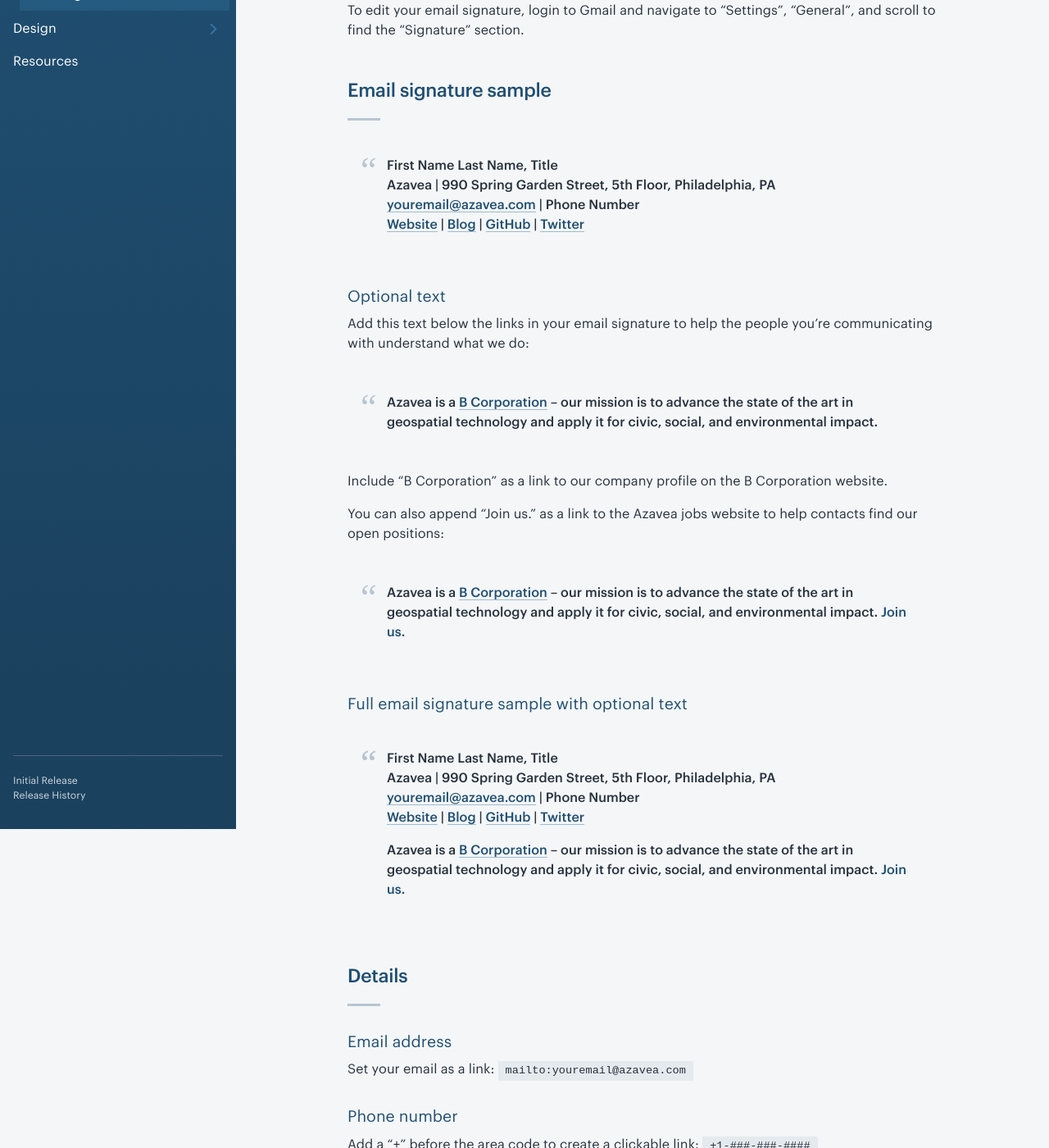
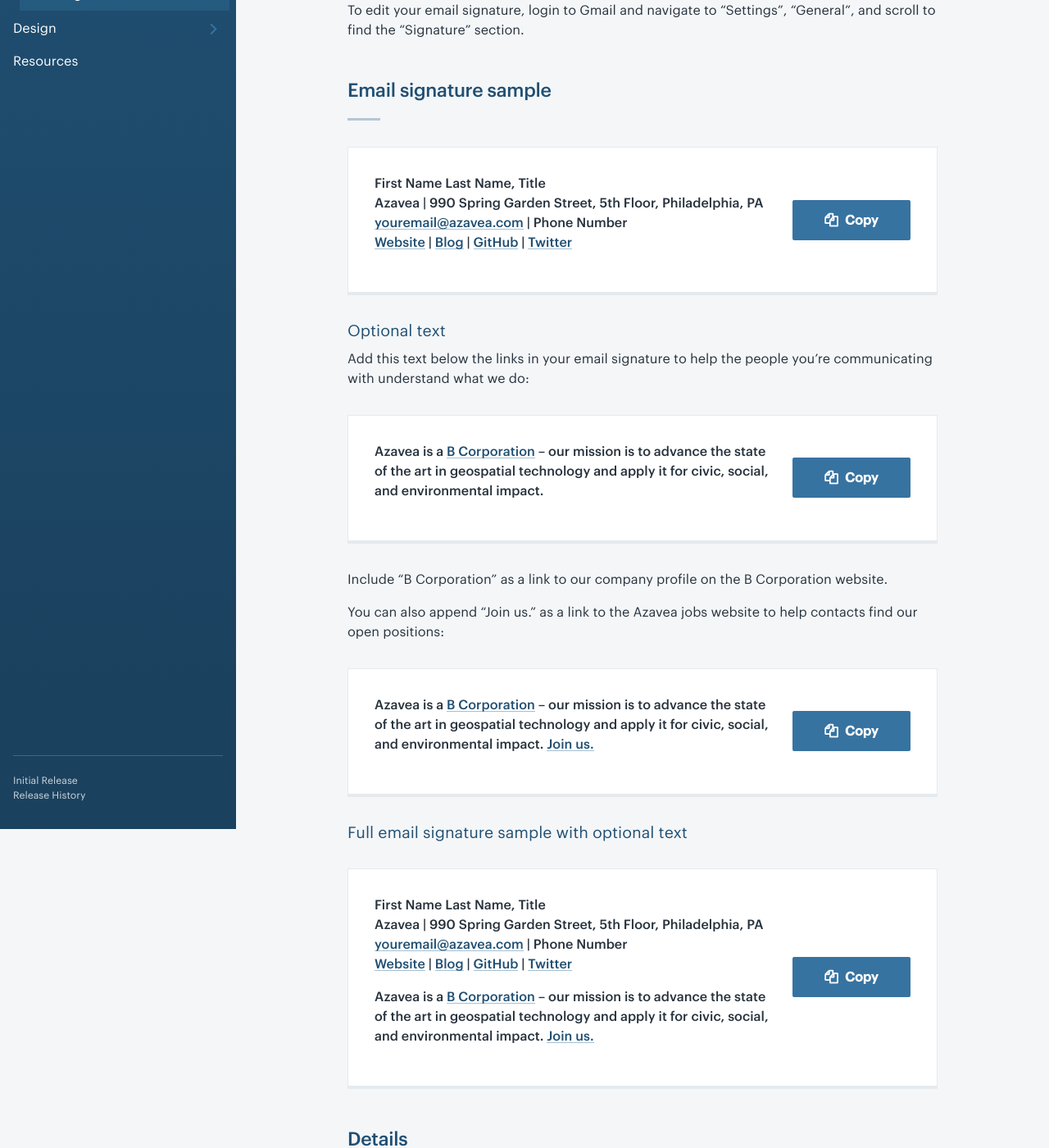
Before and after one commit to azavea/azavea-branding-guide, a Jekyll site: the page built from _pages/communication/email-signature.md, in a window 1280 px wide and 1400 px high, scrolled down 390 px. Shown: the whole window at 82% size. Built offline with Jekyll 4.4.1, drawn with Linux system fonts in a browser that asks for light colours; nearby versions of some CDN libraries; some web fonts are replaced; comment, search, counter and statistics services are not loaded.

Commit message:
Add c/p functionality to markdown blocks - Use up-to-date version of clipboard plugin - Use liquid to deliver content to include copy-paste.html components - Update Readme

```diff
--- a/_includes/copy-paste.html
+++ b/_includes/copy-paste.html
@@ -2,7 +2,7 @@
   <div class="c-copy-paste__content">
     <div class="c-copy-paste__description">{{ include.description }}</div>
   </div>
-  <button class="c-btn js-copy-paste-btn" data-clipboard-text="{{ include.description }}">
+  <button class="c-btn js-copy-paste-btn">
     <span class="c-btn__icon">&#xe863;</span>
     Copy
   </button>
--- a/_includes/footer.html
+++ b/_includes/footer.html
@@ -56,7 +56,7 @@
 </footer>
 {% endif %}
 
-<script src="{{ "/js/vendor/clipboard.min.js" | prepend: site.baseurl }}"></script>
+<script src="https://cdnjs.cloudflare.com/ajax/libs/clipboard.js/2.0.0/clipboard.min.js"></script>
 <script src="{{ "/js/style-guide.js" | prepend: site.baseurl }}"></script>
 
 <script>
--- a/_pages/communication/email-signature.md
+++ b/_pages/communication/email-signature.md
@@ -6,35 +6,75 @@
 permalink: /communication/email-signature.html
 description: Create your Azavea email signature.
 
+
 ---
+
+<!-- Copy/Paste Variables -->
+
+<!-- Email Signature alone -->
+{% capture email_signature %}
+  First Name Last Name, Title
+  Azavea | 990 Spring Garden Street, 5th Floor, Philadelphia, PA
+  [youremail@azavea.com](mailto:youremail@azavea.com) | Phone Number
+  [Website](https://www.azavea.com/) | [Blog](https://www.azavea.com/blog/) | [GitHub](https://github.com/azavea) | [Twitter](https://twitter.com/azavea)
+{% endcapture %}
+{% assign email_signature = email_signature | markdownify %}
+
+<!-- Optional mission statement text -->
+{% capture optional_text %}
+  Azavea is a [B Corporation](http://www.bcorporation.net/community/azavea) – our mission is to advance the state of the art in geospatial technology and apply it for civic, social, and environmental impact.
+{% endcapture %}
+{% assign optional_text = optional_text | markdownify %}
+
+<!-- Join us text -->
+{% capture join_text %}
+  Azavea is a [B Corporation](http://www.bcorporation.net/community/azavea) – our mission is to advance the state of the art in geospatial technology and apply it for civic, social, and environmental impact. [Join us.](http://jobs.azavea.com/)
+{% endcapture %}
+{% assign join_text = join_text | markdownify %}
+
+<!-- Full email signature text -->
+{% capture full_text %}
+  First Name Last Name, Title
+  Azavea &#124; 990 Spring Garden Street, 5th Floor, Philadelphia, PA
+  [youremail@azavea.com](mailto:youremail@azavea.com) &#124; Phone Number
+  [Website](https://www.azavea.com/) &#124; [Blog](https://www.azavea.com/blog/) &#124; [GitHub](https://github.com/azavea) &#124; [Twitter](https://twitter.com/azavea)
+
+  Azavea is a [B Corporation](http://www.bcorporation.net/community/azavea) – our mission is to advance the state of the art in geospatial technology and apply it for civic, social, and environmental impact. [Join us.](http://jobs.azavea.com/)
+{% endcapture %}
+{% assign full_text = full_text | markdownify %}
+
+<!-- End Copy/Paste Variables -->
+
+
+
 We standardize our email signature to make sure our contacts have access to company information like our address, phone numbers, websites, and social media accounts.
 
 ## Edit your email signature
 To edit your email signature, login to Gmail and navigate to “Settings”, “General”, and scroll to find the “Signature” section.
 
 ## Email signature sample
-> First Name Last Name, Title
-> Azavea &#124; 990 Spring Garden Street, 5th Floor, Philadelphia, PA
-> [youremail@azavea.com](mailto:youremail@azavea.com) &#124; Phone Number
-> [Website](https://www.azavea.com/) &#124; [Blog](https://www.azavea.com/blog/) &#124; [GitHub](https://github.com/azavea) &#124; [Twitter](https://twitter.com/azavea)
+{% include copy-paste.html
+  description = email_signature
+%}
 
 ### Optional text
 Add this text below the links in your email signature to help the people you’re communicating with understand what we do:
 
-> Azavea is a [B Corporation](http://www.bcorporation.net/community/azavea) – our mission is to advance the state of the art in geospatial technology and apply it for civic, social, and environmental impact.
+{% include copy-paste.html
+  description = optional_text
+%}
 
 Include “B Corporation” as a link to our company profile on the B Corporation website.
 
 You can also append “Join us.” as a link to the Azavea jobs website to help contacts find our open positions:
-> Azavea is a [B Corporation](http://www.bcorporation.net/community/azavea) – our mission is to advance the state of the art in geospatial technology and apply it for civic, social, and environmental impact. [Join us.](http://jobs.azavea.com/)
+{% include copy-paste.html
+  description = join_text
+%}
 
 ### Full email signature sample with optional text
-> First Name Last Name, Title
-> Azavea &#124; 990 Spring Garden Street, 5th Floor, Philadelphia, PA
-> [youremail@azavea.com](mailto:youremail@azavea.com) &#124; Phone Number
-> [Website](https://www.azavea.com/) &#124; [Blog](https://www.azavea.com/blog/) &#124; [GitHub](https://github.com/azavea) &#124; [Twitter](https://twitter.com/azavea)
->
-> Azavea is a [B Corporation](http://www.bcorporation.net/community/azavea) – our mission is to advance the state of the art in geospatial technology and apply it for civic, social, and environmental impact. [Join us.](http://jobs.azavea.com/)
+{% include copy-paste.html
+  description = full_text
+%}
 
 ## Details
 ### Email address
--- a/js/style-guide.js
+++ b/js/style-guide.js
@@ -16,12 +16,13 @@
   }
 
   // Copy to clipboard functionality
-  var clipboard = new Clipboard('.js-copy-paste-btn');
+  var clipboard = new ClipboardJS('.js-copy-paste-btn', {
+    target: function(trigger) {
+      return trigger.previousElementSibling;
+    }
+  });
 
   clipboard.on('success', function(e) {
-    // console.info('Action:', e.action);
-    // console.info('Text:', e.text);
-    // console.info('Trigger:', e.trigger);
     var origBtnText = e.trigger.innerHTML;
     e.trigger.textContent = 'Copied';
 
```
Also changed, not shown: README.md, js/vendor/clipboard.min.js (deleted).
